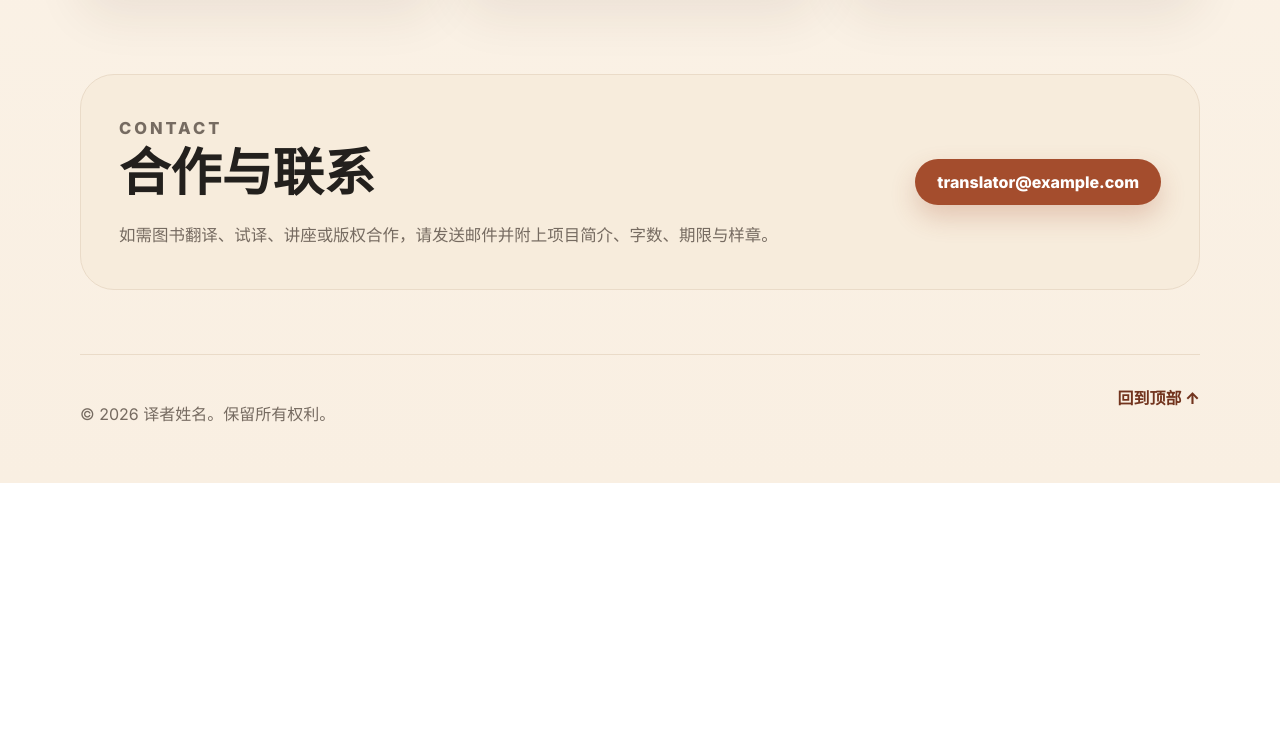
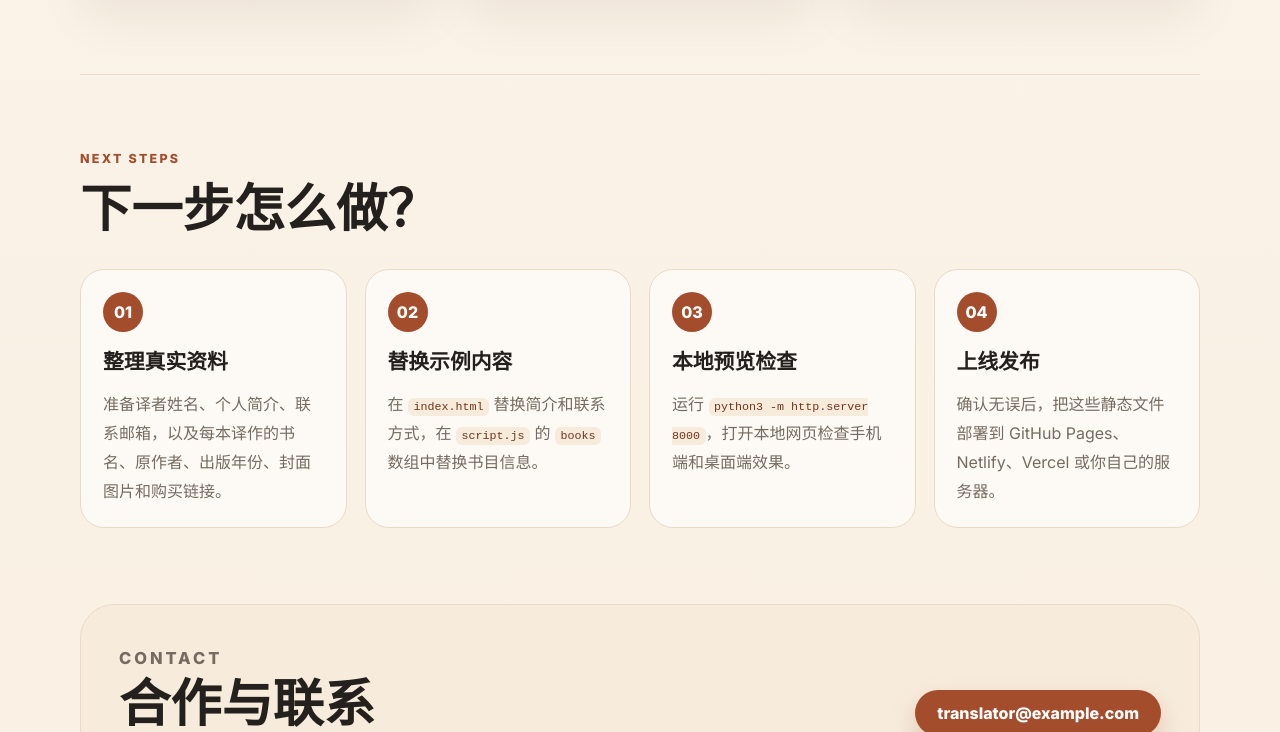
Before and after one commit to ChenRuishan-1122/NoName, a plain HTML site: page index.html in a window 1280 px wide. Shown: the part 2068-2800 px from the top of the page. Before the commit the page ends 2551 px from the top, so only its background shows below. Drawn offline with Linux system fonts and the light colour scheme.

Commit message:
Add next steps guidance

```diff
--- a/index.html
+++ b/index.html
@@ -23,6 +23,7 @@
         <div class="nav-links">
           <a href="#books">译作</a>
           <a href="#about">简介</a>
+          <a href="#next-steps">下一步</a>
           <a href="#contact">联系</a>
         </div>
       </nav>
@@ -73,6 +74,33 @@
         <div class="book-grid" aria-live="polite"></div>
       </section>
 
+      <section class="section next-steps" id="next-steps">
+        <p class="eyebrow">Next Steps</p>
+        <h2>下一步怎么做？</h2>
+        <div class="steps-grid">
+          <article>
+            <span>01</span>
+            <h3>整理真实资料</h3>
+            <p>准备译者姓名、个人简介、联系邮箱，以及每本译作的书名、原作者、出版年份、封面图片和购买链接。</p>
+          </article>
+          <article>
+            <span>02</span>
+            <h3>替换示例内容</h3>
+            <p>在 <code>index.html</code> 替换简介和联系方式，在 <code>script.js</code> 的 <code>books</code> 数组中替换书目信息。</p>
+          </article>
+          <article>
+            <span>03</span>
+            <h3>本地预览检查</h3>
+            <p>运行 <code>python3 -m http.server 8000</code>，打开本地网页检查手机端和桌面端效果。</p>
+          </article>
+          <article>
+            <span>04</span>
+            <h3>上线发布</h3>
+            <p>确认无误后，把这些静态文件部署到 GitHub Pages、Netlify、Vercel 或你自己的服务器。</p>
+          </article>
+        </div>
+      </section>
+
       <section class="section contact" id="contact">
         <div>
           <p class="eyebrow">Contact</p>
--- a/styles.css
+++ b/styles.css
@@ -255,6 +255,51 @@ h3 {
   font-size: 0.92rem;
 }
 
+.next-steps {
+  border-top: 1px solid var(--border);
+}
+
+.steps-grid {
+  display: grid;
+  grid-template-columns: repeat(4, minmax(0, 1fr));
+  gap: 18px;
+  margin-top: 30px;
+}
+
+.steps-grid article {
+  border: 1px solid var(--border);
+  border-radius: 24px;
+  background: rgba(255, 255, 255, 0.66);
+  padding: 22px;
+}
+
+.steps-grid span {
+  display: inline-flex;
+  align-items: center;
+  justify-content: center;
+  width: 40px;
+  height: 40px;
+  border-radius: 50%;
+  margin-bottom: 18px;
+  background: var(--accent);
+  color: #fff;
+  font-weight: 800;
+}
+
+.steps-grid p {
+  margin-bottom: 0;
+  color: var(--muted);
+  line-height: 1.8;
+}
+
+.steps-grid code {
+  border-radius: 6px;
+  background: var(--surface-soft);
+  padding: 0.12rem 0.34rem;
+  color: var(--accent-dark);
+  font-size: 0.9em;
+}
+
 .contact {
   display: flex;
   align-items: center;
@@ -288,7 +333,8 @@ footer a {
 @media (max-width: 860px) {
   .hero,
   .section-heading,
-  .book-grid {
+  .book-grid,
+  .steps-grid {
     grid-template-columns: 1fr;
   }
 
```
Also changed, not shown: 1 other file.
